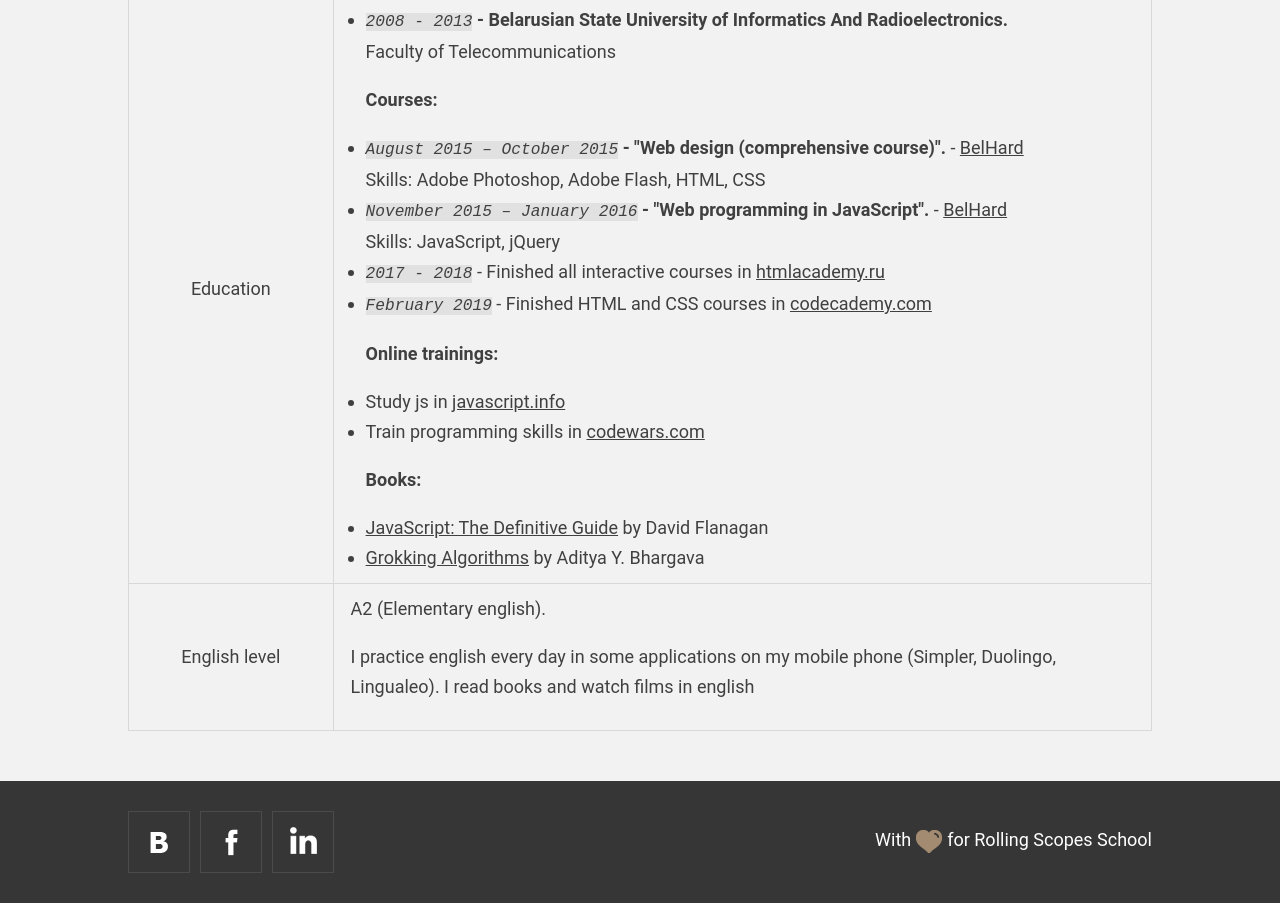
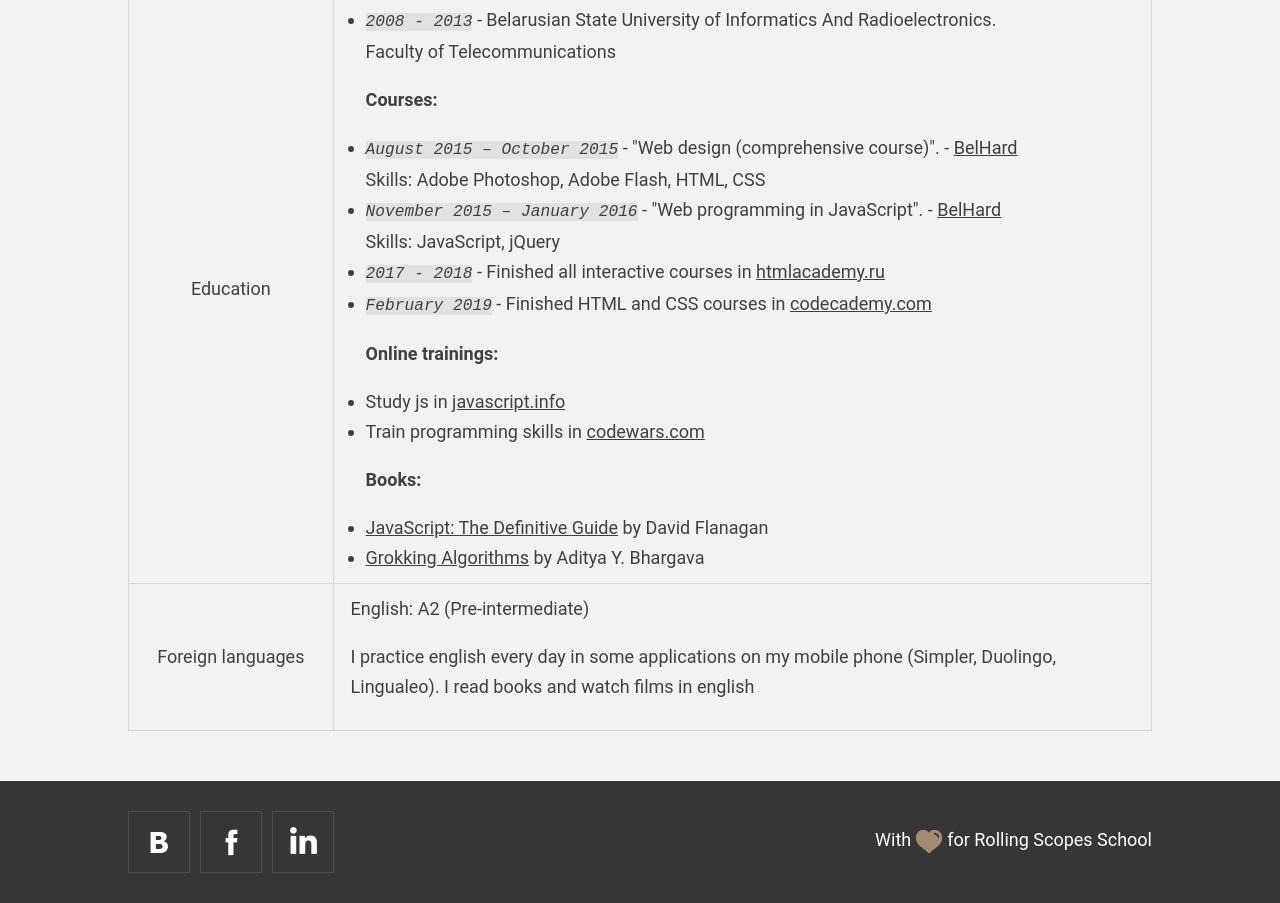
Before and after one commit to igor-provotorov/rsschool-2019Q1-cv, a plain HTML site: page index.html in a window 1280 px wide. Shown: the part 1660-2563 px from the top of the page. Drawn offline with Linux system fonts and the light colour scheme.

Commit message:
feat: change foreign languages info

```diff
--- a/index.html
+++ b/index.html
@@ -97,10 +97,10 @@
           <td class="summary-name">Education</td>
           <td class="summary-value">
             <ul>
-              <li><code>2008 - 2013</code><b> - Belarusian State University of Informatics And Radioelectronics.</b></br>Faculty of Telecommunications</li>
+              <li><code>2008 - 2013</code> - Belarusian State University of Informatics And Radioelectronics.</br>Faculty of Telecommunications</li>
               <p>Courses:</p>
-              <li><code>August 2015 – October 2015</code><b> - "Web design (comprehensive course)".</b> - <a href="https://belhard.academy/" target="_blank">BelHard</a></br>Skills: Adobe Photoshop, Adobe Flash, HTML, CSS</li>
-              <li><code>November 2015 – January 2016</code><b> - "Web programming in JavaScript".</b> - <a href="https://belhard.academy/" target="_blank">BelHard</a></br>Skills: JavaScript, jQuery</li>
+              <li><code>August 2015 – October 2015</code> - "Web design (comprehensive course)". - <a href="https://belhard.academy/" target="_blank">BelHard</a></br>Skills: Adobe Photoshop, Adobe Flash, HTML, CSS</li>
+              <li><code>November 2015 – January 2016</code> - "Web programming in JavaScript". - <a href="https://belhard.academy/" target="_blank">BelHard</a></br>Skills: JavaScript, jQuery</li>
               <li><code>2017 - 2018</code> - Finished all interactive courses in <a href="https://htmlacademy.ru/profile/id489451/achievements" target="_blank">htmlacademy.ru</a></li>
               <li><code>February 2019</code> - Finished HTML and CSS courses in <a href="https://www.codecademy.com/users/igor-provotorov/achievements" target="_blank">codecademy.com</a></li>
               <p>Online trainings:</p>
@@ -113,8 +113,8 @@
           </td>
         </tr>
         <tr>
-          <td class="summary-name">English level</td>
-          <td class="summary-value">A2 (Elementary english).<p>I practice english every day in some applications on my mobile phone (Simpler, Duolingo, Lingualeo). I read books and watch films in english</p></td>
+          <td class="summary-name">Foreign languages</td>
+          <td class="summary-value">English: A2 (Pre-intermediate)<p>I practice english every day in some applications on my mobile phone (Simpler, Duolingo, Lingualeo). I read books and watch films in english</p></td>
         </tr>
       </table>
     </div>
```
